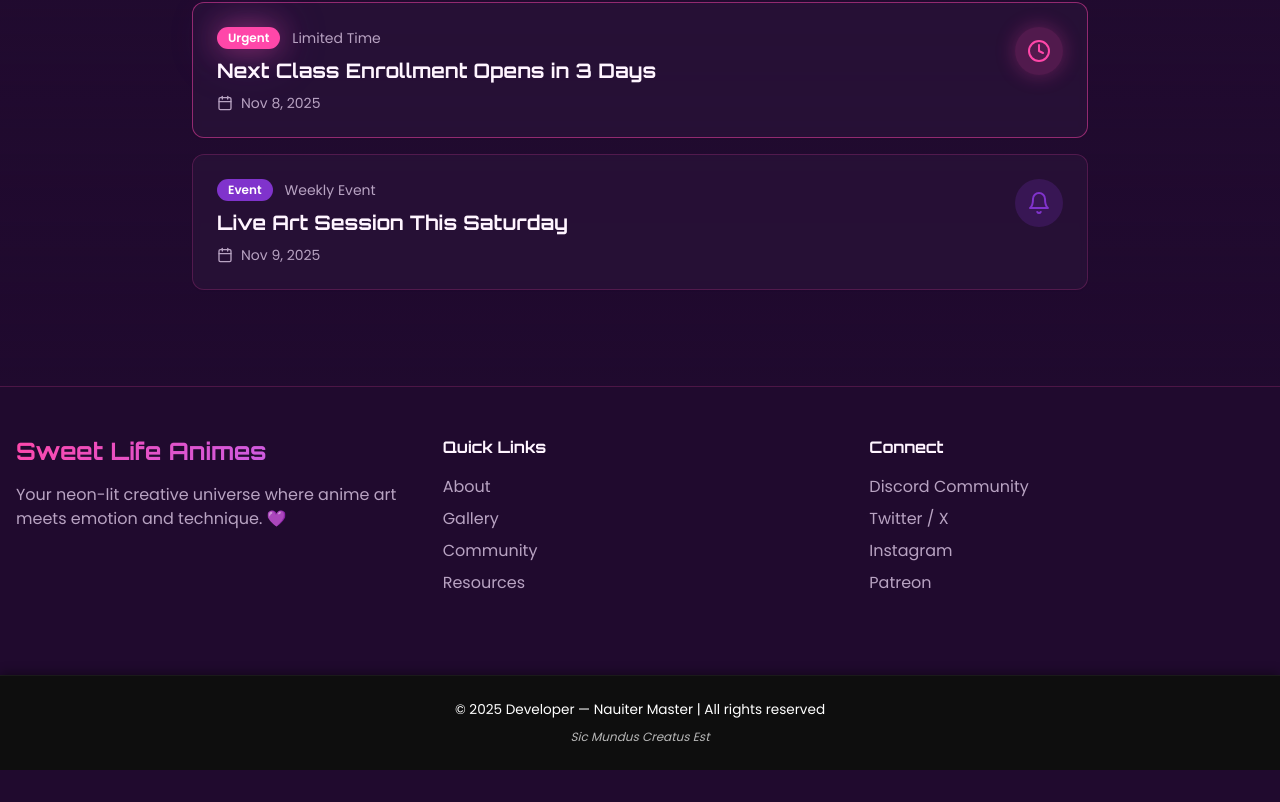
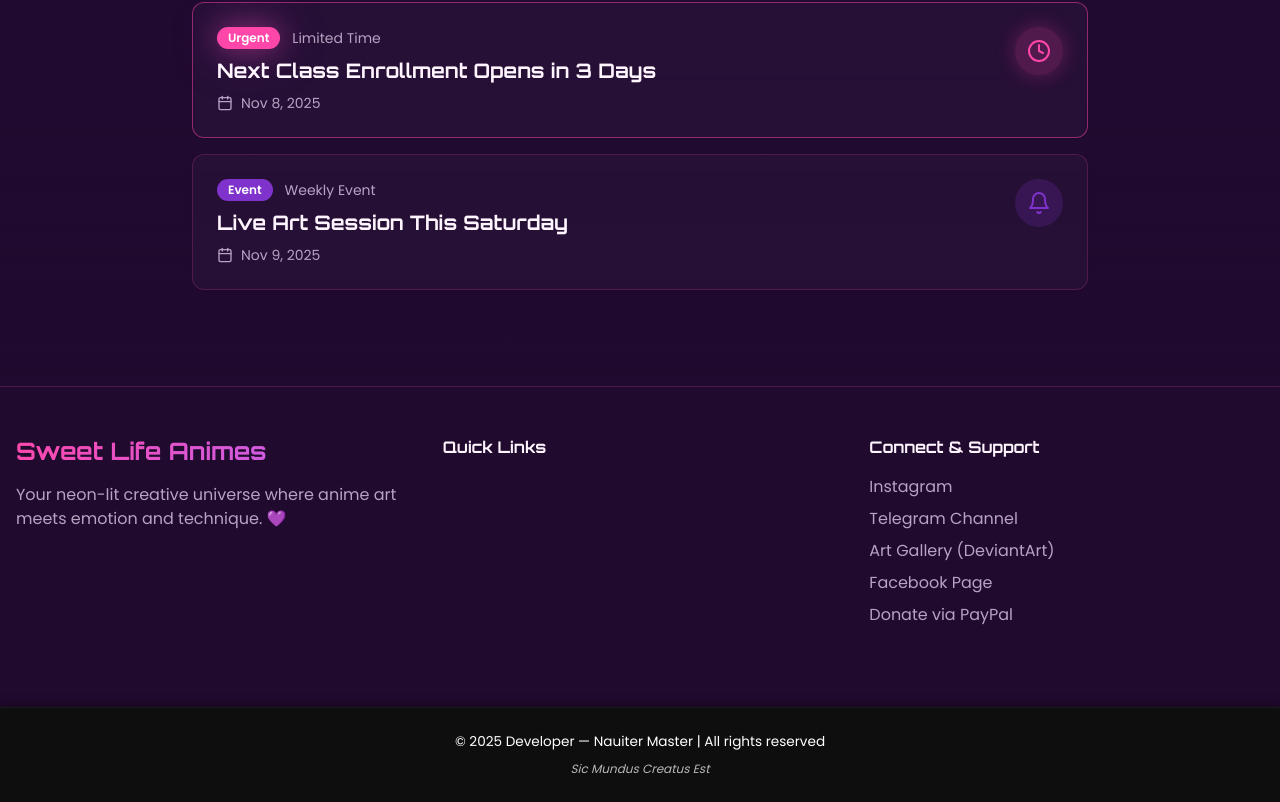
Before and after one commit to nauiter/sweet-life-glow, a React (Vite) app: page / in a window 1280 px wide. Shown: the part 5410-6212 px from the top of the page. Before the commit the page ends 6180 px from the top, so only its background shows below. Built offline with nearby package versions, Linux system fonts and the light colour scheme; the HTML template or start-up script is replaced by a standard one; a web font is replaced by a local one.

Commit message:
Update footer links and structure

```diff
--- a/src/components/Footer.tsx
+++ b/src/components/Footer.tsx
@@ -16,23 +16,18 @@ export const Footer = () => {
           {/* Quick Links */}
           <div>
             <h4 className="font-bold mb-4">Quick Links</h4>
-            <ul className="space-y-2 text-muted-foreground">
-              <li><a href="#about" className="hover:text-primary transition-colors">About</a></li>
-              <li><a href="#gallery" className="hover:text-primary transition-colors">Gallery</a></li>
-              <li><a href="#community" className="hover:text-primary transition-colors">Community</a></li>
-              <li><a href="#resources" className="hover:text-primary transition-colors">Resources</a></li>
-            </ul>
           </div>
 
           {/* Social */}
           <div>
-            <h4 className="font-bold mb-4">Connect</h4>
+            <h4 className="font-bold mb-4">Connect & Support</h4>
             <ul className="space-y-2 text-muted-foreground">
-              <li><a href="#" className="hover:text-primary transition-colors">Discord Community</a></li>
-              <li><a href="#" className="hover:text-primary transition-colors">Twitter / X</a></li>
-              <li><a href="#" className="hover:text-primary transition-colors">Instagram</a></li>
-              <li><a href="#" className="hover:text-primary transition-colors">Patreon</a></li>
-          </ul>
+              <li><a href="https://www.instagram.com/sweetlifeanimes" target="_blank" rel="noopener noreferrer" className="hover:text-primary transition-colors">Instagram</a></li>
+              <li><a href="https://t.me/sweetlifeanimes" target="_blank" rel="noopener noreferrer" className="hover:text-primary transition-colors">Telegram Channel</a></li>
+              <li><a href="https://www.deviantart.com/latthy" target="_blank" rel="noopener noreferrer" className="hover:text-primary transition-colors">Art Gallery (DeviantArt)</a></li>
+              <li><a href="https://www.facebook.com/profile.php?id=61581047814185" target="_blank" rel="noopener noreferrer" className="hover:text-primary transition-colors">Facebook Page</a></li>
+              <li><a href="https://www.paypal.com/donate/?hosted_button_id=FXDHDJ5B3LPS2" target="_blank" rel="noopener noreferrer" className="hover:text-primary transition-colors">Donate via PayPal</a></li>
+            </ul>
           </div>
         </div>
       </div>
```
